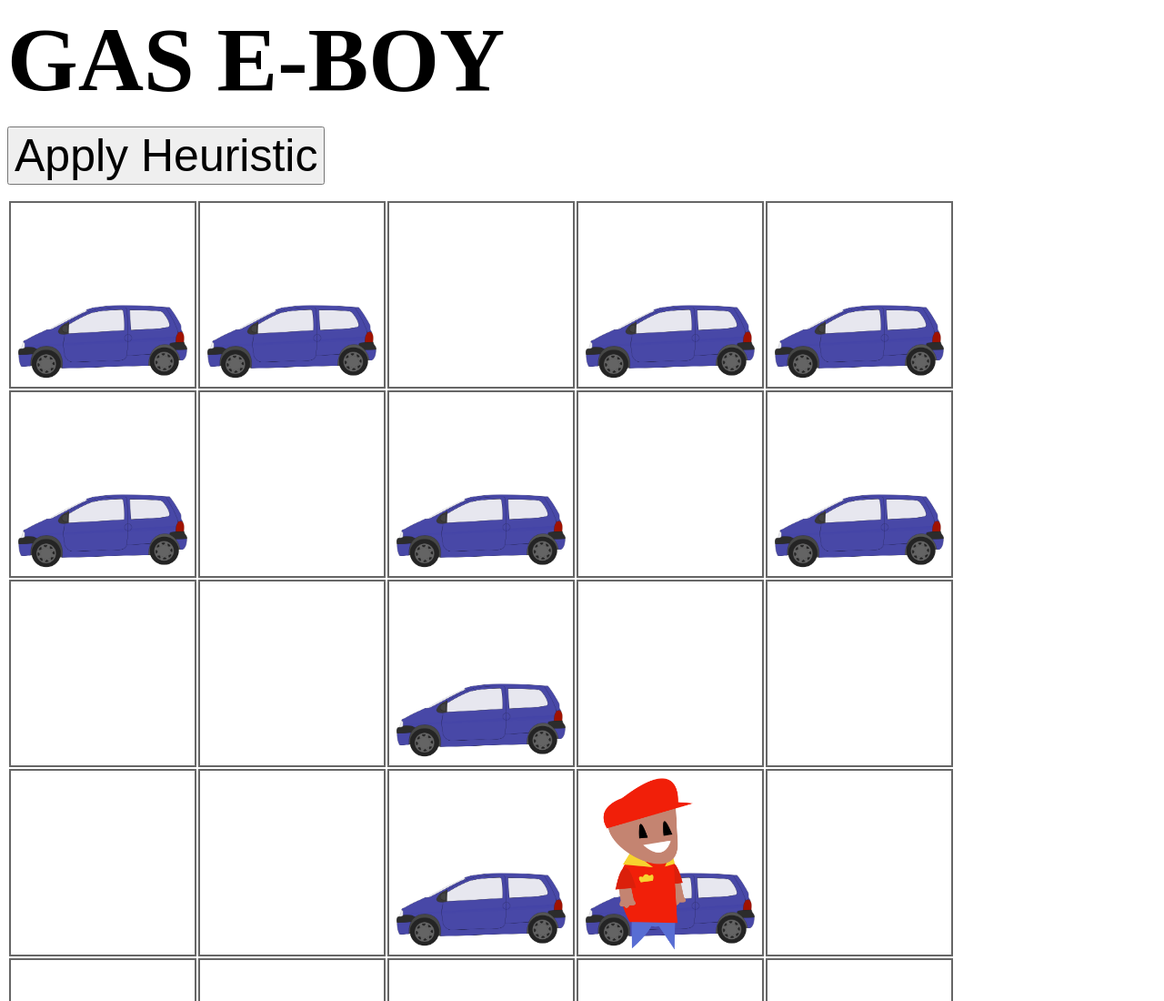
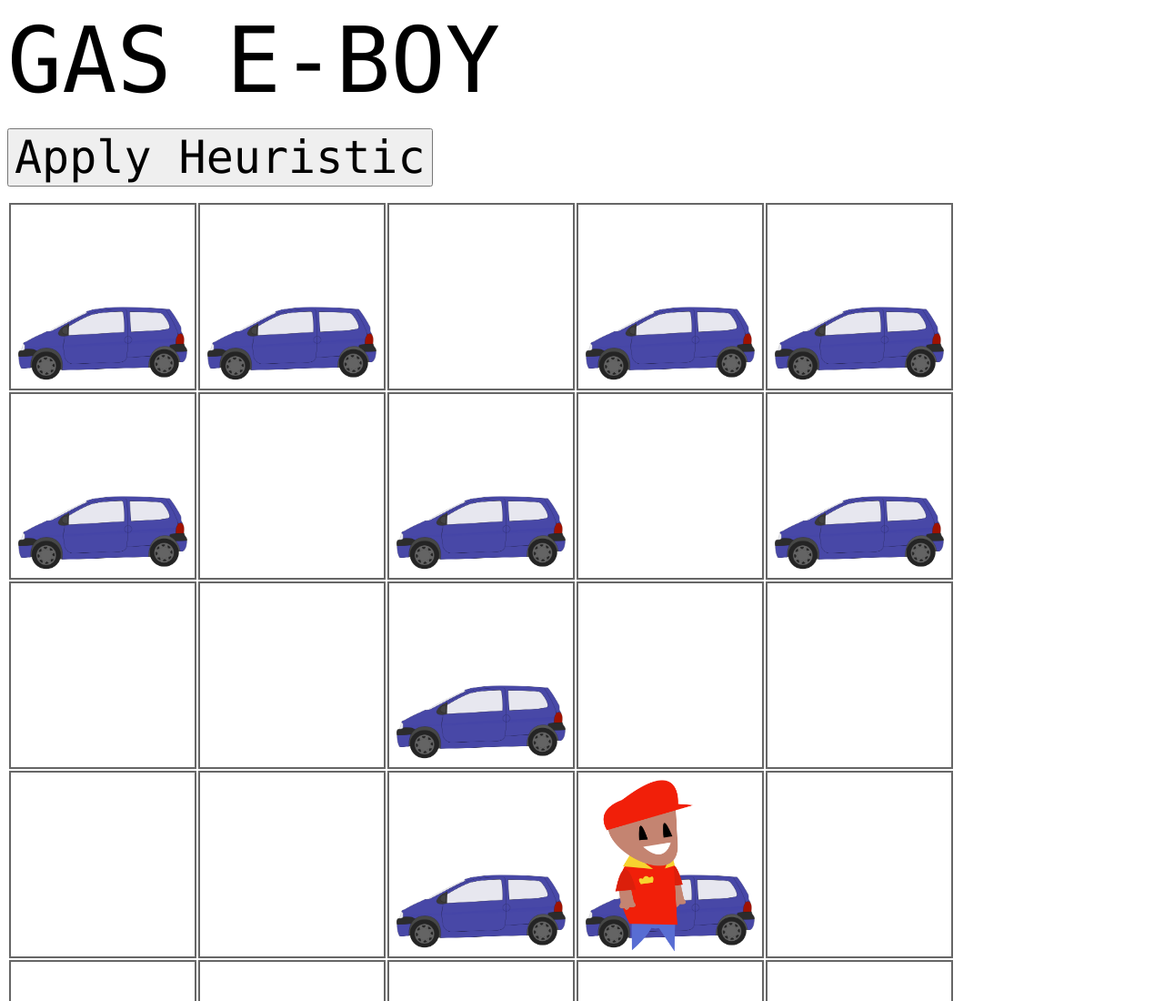
Before and after one commit to bullybutcher/GasE-Boy, a plain HTML site: page index.html in a window 1280 px wide. Shown: the top 1100 px of the page at 91% size. Drawn offline with Linux system fonts and the light colour scheme.

Commit message:
Update index.html

```diff
--- a/index.html
+++ b/index.html
@@ -57,10 +57,10 @@
     <title>Gas E-Boy</title>
   </head>
   <body onload="show_table()">
-    <div style="font-size:100px; font-family: monaco, Consolas, "Lucida Console", monospace"><b>
+    <div style="font-size:100px;font-family: monaco, Courier, monospace">
             GAS E-BOY
-        </b></div>
-    <p><button onclick="start()"; style="font-size:50px ; font-family: monaco, Consolas, "Lucida Console", monospace">Apply Heuristic</button></p>
+    </div>
+    <p><button onclick="start()"; style="font-size:50px;font-family: monaco, Courier, monospace">Apply Heuristic</button></p>
     <script src="bot.js"></script>
   </body>
 </html>
```
